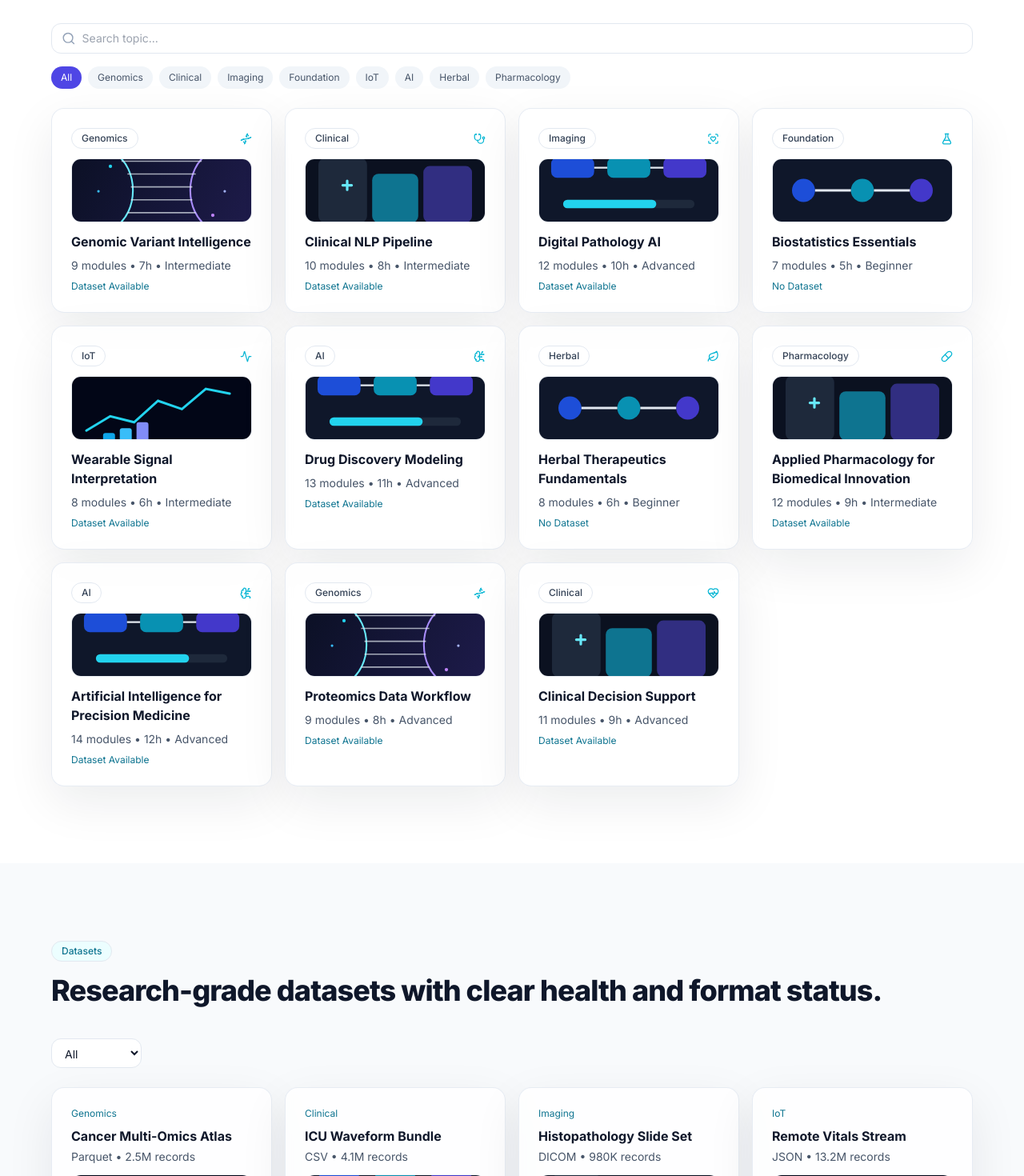
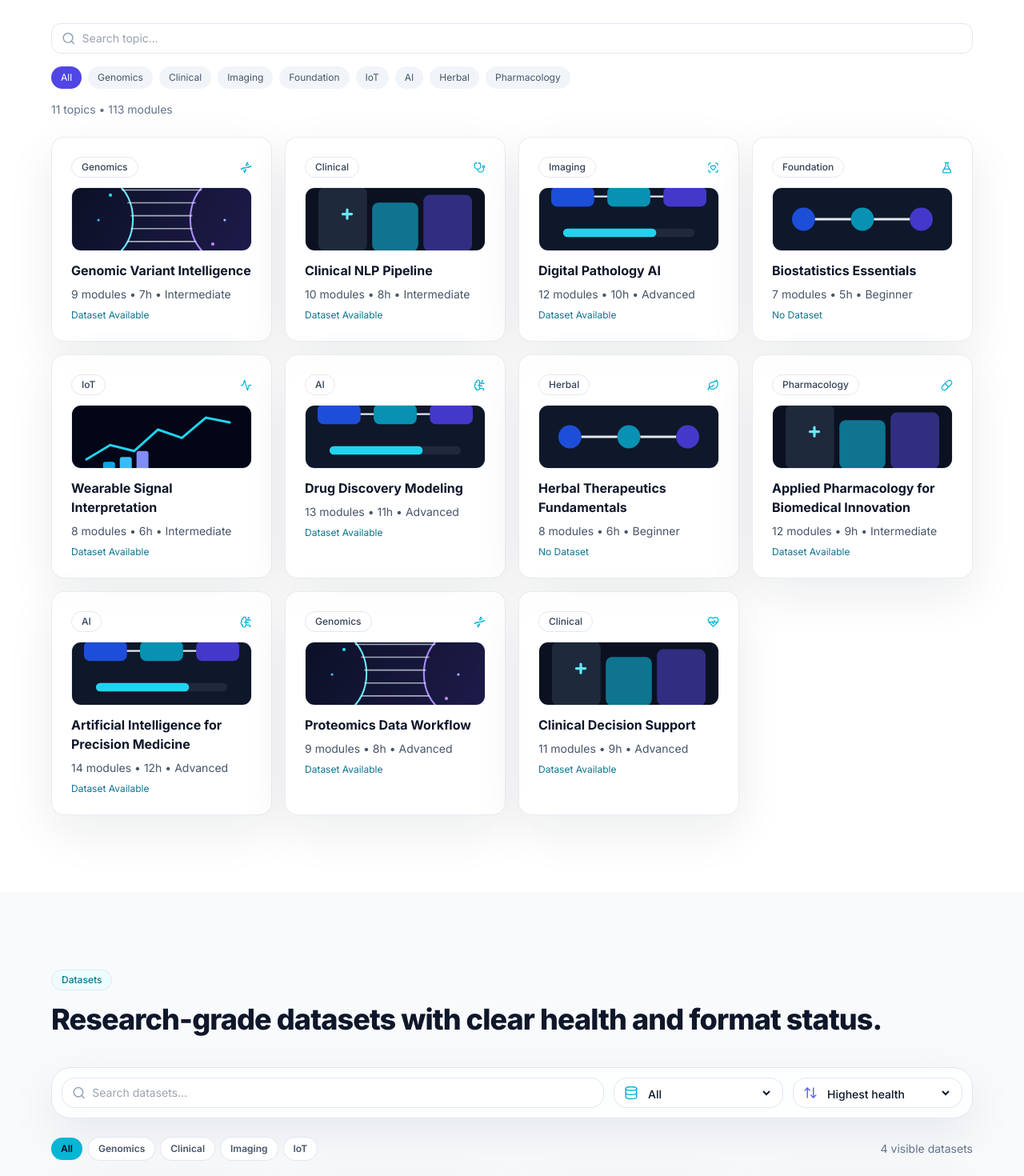
Before and after one commit to sobri3195/nibtm, a React (Vite) app: page / in a window 1280 px wide. Shown: the part 4140-5610 px from the top of the page at 80% size. Built offline with nearby package versions, Linux system fonts and the light colour scheme.

Commit message:
Polish platform interactions

```diff
--- a/src/App.jsx
+++ b/src/App.jsx
@@ -1,4 +1,5 @@
 import { useEffect, useMemo, useState } from 'react'
+import { CalendarCheck2, Database, X } from 'lucide-react'
 import About from './components/About'
 import Datasets from './components/Datasets'
 import Features from './components/Features'
@@ -10,15 +11,25 @@ import Mentors from './components/Mentors'
 import Navbar from './components/Navbar'
 import Stats from './components/Stats'
 import Topics from './components/Topics'
+import Button from './components/ui/Button'
 import { defaultLanguage, getSiteData, languages } from './data/siteData'
 
+const getStoredValue = (key, fallback) => {
+  if (typeof window === 'undefined') return fallback
+  return window.localStorage.getItem(key) || fallback
+}
+
+const getInitialDarkMode = () => {
+  if (typeof window === 'undefined') return false
+  const saved = window.localStorage.getItem('theme')
+  return saved ? saved === 'dark' : window.matchMedia('(prefers-color-scheme: dark)').matches
+}
+
 export default function App() {
-  const [darkMode, setDarkMode] = useState(() => {
-    const saved = localStorage.getItem('theme')
-    return saved ? saved === 'dark' : window.matchMedia('(prefers-color-scheme: dark)').matches
-  })
-  const [language, setLanguage] = useState(() => localStorage.getItem('language') || defaultLanguage)
+  const [darkMode, setDarkMode] = useState(getInitialDarkMode)
+  const [language, setLanguage] = useState(() => getStoredValue('language', defaultLanguage))
   const [startLearningSignal, setStartLearningSignal] = useState(0)
+  const [action, setAction] = useState(null)
   const data = useMemo(() => getSiteData(language), [language])
 
   const scrollToSection = (sectionId) => {
@@ -27,7 +38,39 @@ export default function App() {
 
   const handleStartLearning = () => {
     setStartLearningSignal((value) => value + 1)
+    setAction({
+      type: 'learning',
+      title: data.ui.startLearningNow,
+      description: 'Your first learning path is now active. Continue with the recommended module roadmap below.',
+      cta: data.ui.exploreCurriculum,
+      sectionId: 'paths',
+    })
     scrollToSection('paths')
+  }
+
+  const handleOpenDataset = (dataset) => {
+    setAction({
+      type: 'dataset',
+      title: dataset.name,
+      description: `${dataset.format} • ${dataset.records} ${data.ui.records} • ${data.ui.dataHealth} ${dataset.health}%`,
+      cta: data.ui.openDataset,
+      sectionId: 'datasets',
+    })
+  }
+
+  const handleBookSession = (mentor) => {
+    setAction({
+      type: 'mentor',
+      title: mentor.name,
+      description: `${mentor.field} • ${mentor.availability}. Session request saved locally for follow-up.`,
+      cta: data.ui.bookSession,
+      sectionId: 'mentors',
+    })
+  }
+
+  const handleActionCta = () => {
+    if (action?.sectionId) scrollToSection(action.sectionId)
+    setAction(null)
   }
 
   useEffect(() => {
@@ -43,7 +86,7 @@ export default function App() {
 
   return (
     <div className="w-full overflow-x-hidden bg-white text-slate-900 dark:bg-slate-950 dark:text-slate-100">
-      <Navbar darkMode={darkMode} languages={languages} language={language} data={data} onChangeLanguage={setLanguage} onToggleDarkMode={() => setDarkMode((v) => !v)} />
+      <Navbar darkMode={darkMode} languages={languages} language={language} data={data} onChangeLanguage={setLanguage} onToggleDarkMode={() => setDarkMode((v) => !v)} onStartLearning={handleStartLearning} />
       <main>
         <Hero data={data} onStartLearning={handleStartLearning} onExploreTopics={() => scrollToSection('topics')} />
         <Stats stats={data.stats} />
@@ -51,11 +94,29 @@ export default function App() {
         <Features data={data} />
         <LearningPaths data={data} startLearningSignal={startLearningSignal} />
         <Topics data={data} />
-        <Datasets data={data} />
-        <Mentors data={data} />
+        <Datasets data={data} onOpenDataset={handleOpenDataset} />
+        <Mentors data={data} onBookSession={handleBookSession} />
         <FinalCTA data={data} onStartLearning={handleStartLearning} onExploreCurriculum={() => scrollToSection('paths')} />
       </main>
       <Footer data={data} />
+
+      {action && (
+        <aside className="fixed bottom-5 right-5 z-50 w-[calc(100%-2.5rem)] max-w-sm rounded-3xl border border-slate-200 bg-white p-4 shadow-glow dark:border-white/10 dark:bg-slate-900" role="status" aria-live="polite">
+          <div className="flex items-start gap-3">
+            <span className="rounded-2xl bg-cyan-500/15 p-2 text-cyan-700 dark:text-cyan-300">
+              {action.type === 'mentor' ? <CalendarCheck2 size={20} /> : <Database size={20} />}
+            </span>
+            <div className="min-w-0 flex-1">
+              <p className="font-bold text-slate-900 dark:text-white">{action.title}</p>
+              <p className="mt-1 text-sm text-slate-600 dark:text-slate-300">{action.description}</p>
+              <Button className="mt-3 py-2" onClick={handleActionCta}>{action.cta}</Button>
+            </div>
+            <button type="button" onClick={() => setAction(null)} className="rounded-xl p-1.5 text-slate-400 transition hover:bg-slate-100 hover:text-slate-700 dark:hover:bg-slate-800 dark:hover:text-white" aria-label="Dismiss notification">
+              <X size={18} />
+            </button>
+          </div>
+        </aside>
+      )}
     </div>
   )
 }
--- a/src/components/Datasets.jsx
+++ b/src/components/Datasets.jsx
@@ -1,36 +1,120 @@
 import { useMemo, useState } from 'react'
+import { ArrowUpDown, Database, Search } from 'lucide-react'
 import OptimizedImage from './ui/OptimizedImage'
 import Button from './ui/Button'
 import Card from './ui/Card'
 import Progress from './ui/Progress'
 import SectionHeader from './SectionHeader'
 import DatasetMiniChart from './visuals/DatasetMiniChart'
+import { cn } from '../lib/utils'
 
-export default function Datasets({ data }) {
+const datasetCopy = {
+  search: 'Search datasets...',
+  sort: 'Sort datasets',
+  highestHealth: 'Highest health',
+  mostRecords: 'Most records',
+  category: 'Category',
+  visible: 'visible datasets',
+  emptyTitle: 'No datasets match your filters',
+  emptyDescription: 'Reset filters or try a broader biomedical data keyword.',
+  reset: 'Reset filters',
+}
+
+const parseRecordCount = (records = '') => {
+  const match = String(records).match(/[\d.]+/)
+  const value = match ? Number(match[0]) : 0
+  if (String(records).toUpperCase().includes('M')) return value * 1_000_000
+  if (String(records).toUpperCase().includes('K')) return value * 1_000
+  return value
+}
+
+export default function Datasets({ data, onOpenDataset }) {
   const [category, setCategory] = useState('All')
-  const items = useMemo(() => data.datasets.filter((item) => category === 'All' || item.categoryKey === category), [data.datasets, category])
+  const [query, setQuery] = useState('')
+  const [sortBy, setSortBy] = useState('health')
+
+  const items = useMemo(() => {
+    const normalizedQuery = query.trim().toLowerCase()
+
+    return data.datasets
+      .filter((item) => category === 'All' || item.categoryKey === category)
+      .filter((item) => {
+        if (!normalizedQuery) return true
+        return [item.name, item.category, item.format, item.records].some((value) => String(value).toLowerCase().includes(normalizedQuery))
+      })
+      .sort((a, b) => sortBy === 'records' ? parseRecordCount(b.records) - parseRecordCount(a.records) : b.health - a.health)
+  }, [data.datasets, query, category, sortBy])
+
+  const resetFilters = () => {
+    setCategory('All')
+    setQuery('')
+    setSortBy('health')
+  }
 
   return (
     <section id="datasets" className="bg-slate-50 py-16 dark:bg-slate-900 lg:py-24">
       <div className="mx-auto max-w-[1440px] px-5 sm:px-6 lg:px-10 xl:px-16">
         <SectionHeader badge={data.sections.datasets.badge} title={data.sections.datasets.title} />
-        <select value={category} onChange={(e) => setCategory(e.target.value)} className="mb-6 rounded-xl border border-slate-200 bg-white px-3 py-2 text-sm dark:border-white/10 dark:bg-slate-900">
+
+        <div className="mb-6 grid gap-3 rounded-3xl border border-slate-200 bg-white/80 p-3 shadow-soft dark:border-white/10 dark:bg-slate-950/40 lg:grid-cols-[1fr_auto_auto]">
+          <label className="flex items-center gap-2 rounded-2xl border border-slate-200 bg-white px-3 py-2 text-sm dark:border-white/10 dark:bg-slate-900">
+            <Search size={18} className="text-slate-400" />
+            <span className="sr-only">{datasetCopy.search}</span>
+            <input value={query} onChange={(event) => setQuery(event.target.value)} placeholder={datasetCopy.search} className="w-full bg-transparent outline-none" />
+          </label>
+
+          <label className="flex items-center gap-2 rounded-2xl border border-slate-200 bg-white px-3 py-2 text-sm dark:border-white/10 dark:bg-slate-900">
+            <Database size={18} className="text-cyan-500" />
+            <span className="sr-only">{datasetCopy.category}</span>
+            <select value={category} onChange={(event) => setCategory(event.target.value)} className="min-w-40 bg-transparent font-medium outline-none">
               {data.datasetCategories.map((item) => <option key={item.key} value={item.key}>{item.label}</option>)}
             </select>
+          </label>
+
+          <label className="flex items-center gap-2 rounded-2xl border border-slate-200 bg-white px-3 py-2 text-sm dark:border-white/10 dark:bg-slate-900">
+            <ArrowUpDown size={18} className="text-indigo-500" />
+            <span className="sr-only">{datasetCopy.sort}</span>
+            <select value={sortBy} onChange={(event) => setSortBy(event.target.value)} className="min-w-40 bg-transparent font-medium outline-none">
+              <option value="health">{datasetCopy.highestHealth}</option>
+              <option value="records">{datasetCopy.mostRecords}</option>
+            </select>
+          </label>
+        </div>
+
+        <div className="mb-6 flex flex-wrap items-center justify-between gap-3">
+          <div className="flex flex-wrap gap-2">
+            {data.datasetCategories.map((item) => (
+              <button key={item.key} onClick={() => setCategory(item.key)} className={cn('rounded-full px-3 py-1.5 text-xs font-semibold transition', category === item.key ? 'bg-cyan-500 text-slate-950' : 'bg-white text-slate-600 ring-1 ring-slate-200 hover:bg-slate-100 dark:bg-slate-800 dark:text-slate-300 dark:ring-white/10')}>
+                {item.label}
+              </button>
+            ))}
+          </div>
+          <p className="text-sm text-slate-500 dark:text-slate-400">{items.length} {datasetCopy.visible}</p>
+        </div>
+
+        {items.length > 0 ? (
           <div className="grid gap-4 md:grid-cols-2 xl:grid-cols-4">
             {items.map((item) => (
               <Card key={item.name} className="hover:-translate-y-1 hover:shadow-xl">
-              <p className="text-xs text-cyan-700 dark:text-cyan-300">{item.category}</p>
+                <p className="text-xs font-semibold text-cyan-700 dark:text-cyan-300">{item.category}</p>
                 <h3 className="mt-2 font-bold text-slate-900 dark:text-white">{item.name}</h3>
                 <p className="mt-1 text-sm text-slate-600 dark:text-slate-300">{item.format} • {item.records} {data.ui.records}</p>
                 <OptimizedImage src={item.image} alt={`${item.name} dataset visual`} className="mt-3 h-20 w-full rounded-xl border border-slate-200/70 dark:border-white/10" />
                 <DatasetMiniChart values={item.trend} line={item.trend} />
                 <Progress className="mt-3" value={item.health} />
                 <p className="mt-1 text-xs text-slate-500">{data.ui.dataHealth}: {item.health}%</p>
-              <Button variant="secondary" className="mt-4 w-full">{data.ui.openDataset}</Button>
+                <Button variant="secondary" className="mt-4 w-full" onClick={() => onOpenDataset?.(item)}>{data.ui.openDataset}</Button>
               </Card>
             ))}
           </div>
+        ) : (
+          <Card className="py-12 text-center">
+            <Database className="mx-auto text-cyan-500" size={34} />
+            <h3 className="mt-4 text-lg font-bold text-slate-900 dark:text-white">{datasetCopy.emptyTitle}</h3>
+            <p className="mx-auto mt-2 max-w-md text-sm text-slate-600 dark:text-slate-300">{datasetCopy.emptyDescription}</p>
+            <Button className="mt-5" onClick={resetFilters}>{datasetCopy.reset}</Button>
+          </Card>
+        )}
       </div>
     </section>
   )
--- a/src/components/Mentors.jsx
+++ b/src/components/Mentors.jsx
@@ -6,7 +6,7 @@ import Card from './ui/Card'
 import SectionHeader from './SectionHeader'
 import GradientAvatar from './visuals/GradientAvatar'
 
-export default function Mentors({ data }) {
+export default function Mentors({ data, onBookSession }) {
   return (
     <section id="mentors" className="bg-white py-16 dark:bg-slate-950 lg:py-24">
       <div className="mx-auto max-w-[1440px] px-5 sm:px-6 lg:px-10 xl:px-16">
@@ -30,7 +30,7 @@ export default function Mentors({ data }) {
               </div>
               <div className="mt-4 flex flex-wrap gap-2">{mentor.tags.map((tag) => <Badge key={tag}>{tag}</Badge>)}</div>
               <p className="mt-3 text-xs text-cyan-700 dark:text-cyan-300">● {mentor.availability}</p>
-              <Button className="mt-4 w-full">{data.ui.bookSession}</Button>
+              <Button className="mt-4 w-full" onClick={() => onBookSession?.(mentor)}>{data.ui.bookSession}</Button>
             </Card>
           ))}
         </div>
--- a/src/components/Topics.jsx
+++ b/src/components/Topics.jsx
@@ -1,5 +1,5 @@
 import { useMemo, useState } from 'react'
-import { Activity, BrainCircuit, Dna, FlaskConical, HeartPulse, Leaf, Pill, ScanHeart, Search, Stethoscope } from 'lucide-react'
+import { Activity, BrainCircuit, Dna, FlaskConical, HeartPulse, Leaf, Pill, RotateCcw, ScanHeart, Search, Stethoscope } from 'lucide-react'
 import OptimizedImage from './ui/OptimizedImage'
 import Badge from './ui/Badge'
 import Card from './ui/Card'
@@ -12,7 +12,23 @@ export default function Topics({ data }) {
   const [query, setQuery] = useState('')
   const [category, setCategory] = useState('All')
 
-  const filtered = useMemo(() => data.topics.filter((t) => (category === 'All' || t.categoryKey === category) && t.title.toLowerCase().includes(query.toLowerCase())), [data.topics, query, category])
+  const filtered = useMemo(() => {
+    const normalizedQuery = query.trim().toLowerCase()
+
+    return data.topics.filter((topic) => {
+      const matchesCategory = category === 'All' || topic.categoryKey === category
+      if (!matchesCategory) return false
+      if (!normalizedQuery) return true
+
+      return [topic.title, topic.category, topic.level, topic.duration].some((value) => String(value).toLowerCase().includes(normalizedQuery))
+    })
+  }, [data.topics, query, category])
+
+  const totalModules = filtered.reduce((sum, topic) => sum + topic.modules, 0)
+  const resetFilters = () => {
+    setQuery('')
+    setCategory('All')
+  }
 
   return (
     <section id="topics" className="bg-white py-16 dark:bg-slate-950 lg:py-24">
@@ -21,14 +37,22 @@ export default function Topics({ data }) {
         <div className="mb-4 flex items-center gap-2 rounded-xl border border-slate-200 bg-white px-3 py-2 dark:border-white/10 dark:bg-slate-900">
           <Search size={18} className="text-slate-400" />
           <input value={query} onChange={(e) => setQuery(e.target.value)} placeholder={data.ui.searchTopic} className="w-full bg-transparent text-sm outline-none" />
+          {(query || category !== 'All') && (
+            <button type="button" onClick={resetFilters} className="rounded-lg p-1.5 text-slate-500 transition hover:bg-slate-100 hover:text-slate-900 dark:hover:bg-slate-800 dark:hover:text-white" aria-label="Reset topic filters">
+              <RotateCcw size={16} />
+            </button>
+          )}
         </div>
-        <div className="mb-6 flex flex-wrap gap-2">
+        <div className="mb-4 flex flex-wrap gap-2">
           {data.topicCategories.map((item) => (
             <button key={item.key} onClick={() => setCategory(item.key)} className={cn('rounded-full px-3 py-1.5 text-xs', category === item.key ? 'bg-indigo-600 text-white' : 'bg-slate-100 text-slate-600 dark:bg-slate-800 dark:text-slate-300')}>
               {item.label}
             </button>
           ))}
         </div>
+        <p className="mb-6 text-sm text-slate-500 dark:text-slate-400">{filtered.length} topics • {totalModules} {data.ui.modules}</p>
+
+        {filtered.length > 0 ? (
           <div className="grid gap-4 sm:grid-cols-2 lg:grid-cols-3 xl:grid-cols-4">
             {filtered.map((topic) => {
               const Icon = iconMap[topic.icon] || Dna
@@ -46,6 +70,14 @@ export default function Topics({ data }) {
               )
             })}
           </div>
+        ) : (
+          <Card className="py-12 text-center">
+            <Search className="mx-auto text-cyan-500" size={34} />
+            <h3 className="mt-4 text-lg font-bold text-slate-900 dark:text-white">No topics found</h3>
+            <p className="mx-auto mt-2 max-w-md text-sm text-slate-600 dark:text-slate-300">Try another keyword or reset the category filter to explore the full biomedical curriculum.</p>
+            <button type="button" onClick={resetFilters} className="mt-5 rounded-xl bg-slate-900 px-5 py-3 text-sm font-semibold text-white transition hover:bg-slate-700 dark:bg-cyan-500 dark:text-slate-950 dark:hover:bg-cyan-400">Reset filters</button>
+          </Card>
+        )}
       </div>
     </section>
   )
```
Also changed, not shown: src/components/Navbar.jsx (+4 -4 lines). Lines whose indentation alone changed are shown as unchanged.
